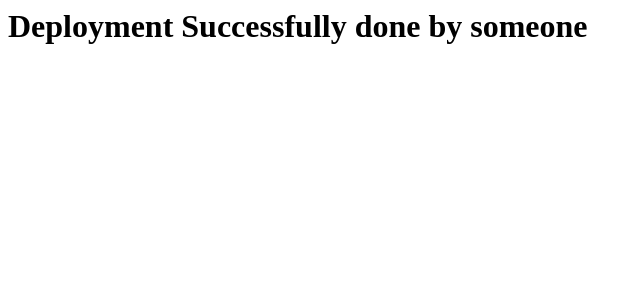
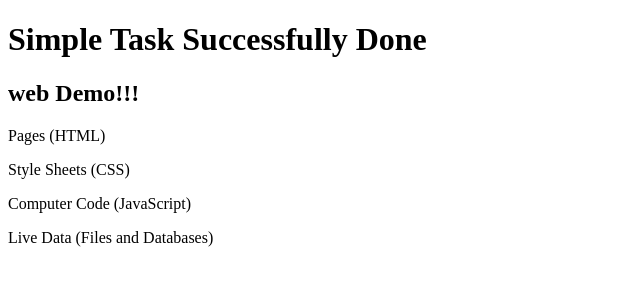
Before and after one commit to ganeshpawarnsk11/Ansible-demo, a plain HTML site: page index.html in a window 1280 px wide. Shown: the whole page, without its empty margins (0-642 px from the left). Drawn offline with Linux system fonts and the light colour scheme.

Commit message:
my new versionindex.html

```diff
--- a/index.html
+++ b/index.html
@@ -1 +1,20 @@
-<h1> Deployment Successfully done by someone</h1>
+
+<!DOCTYPE html>
+<html>
+
+<head>
+  <title>Ansible-webpage</title>
+</head>
+
+<body>
+
+  <h1>Simple Task Successfully Done</h1>
+  <h2>web Demo!!!</h2>
+
+  <p>Pages (HTML)</p>
+  <p>Style Sheets (CSS)</p>
+  <p>Computer Code (JavaScript)</p>
+  <p>Live Data (Files and Databases)</p>
+
+</body>
+</html>
```
